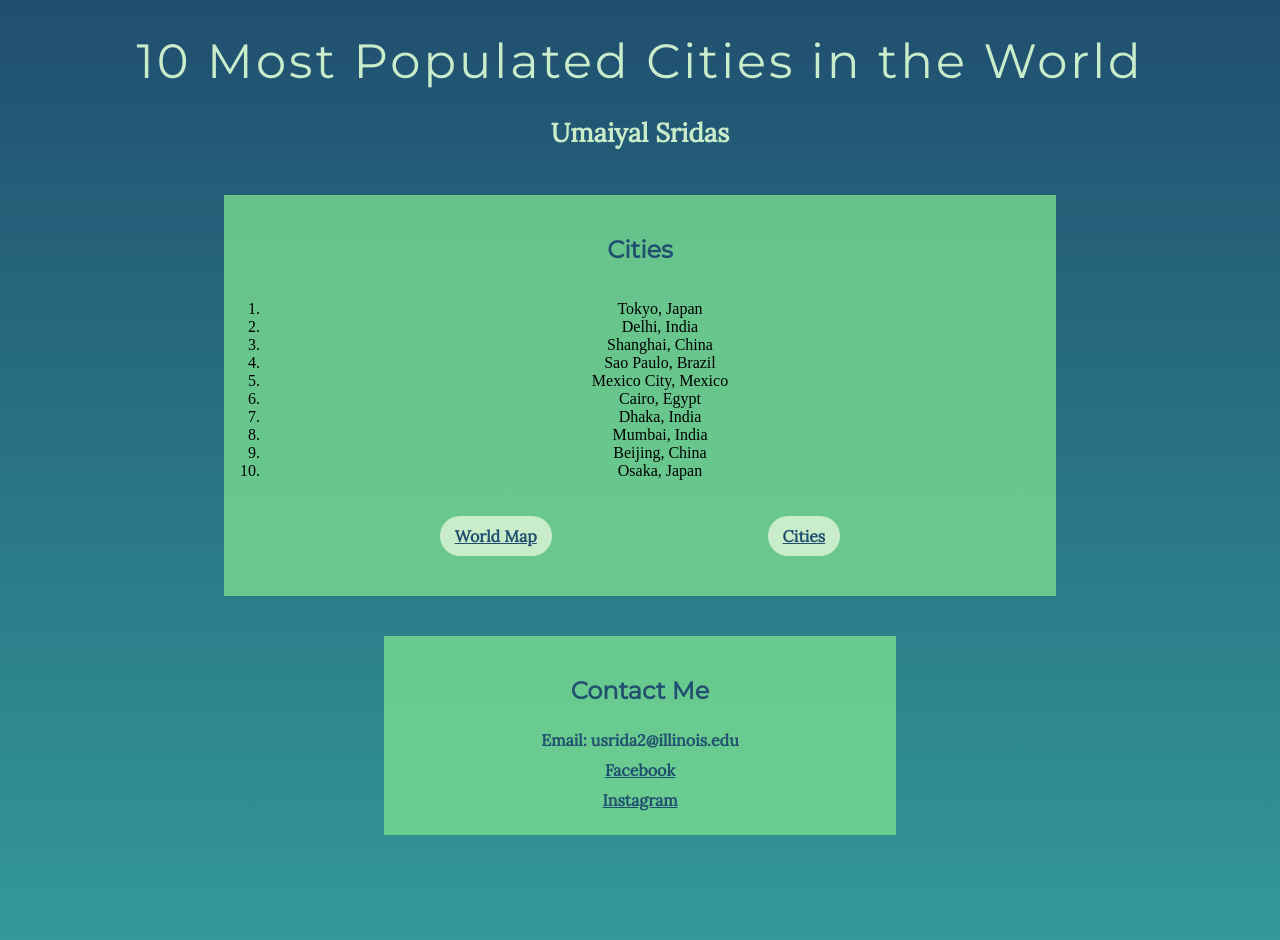
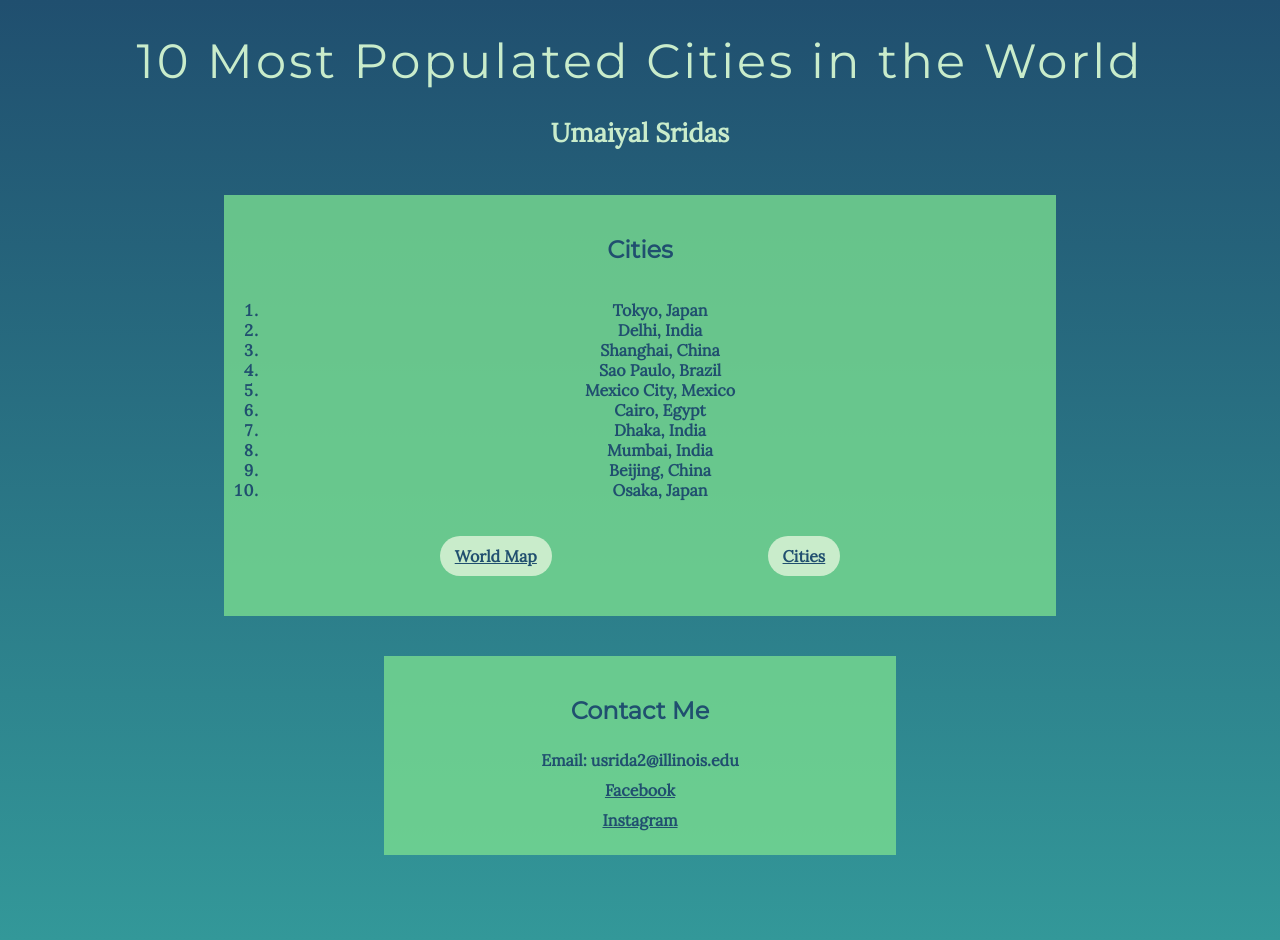
Before and after one commit to usridas/most-populated-cities-in-the-world.github.io, a Jekyll site: the page built from index.md, in a window 1280 px wide. Built offline with Jekyll 4.4.1, drawn with Linux system fonts in a browser that asks for light colours.

Commit message:
Update main.scss

```diff
--- a/assets/main.scss
+++ b/assets/main.scss
@@ -35,7 +35,7 @@ h2 {
   color: $gloomy-london;
 }
 
-p, a {
+p, a, ol {
   font-family: $text-font;
   font-weight: bold;
   color: $gloomy-london;
```
